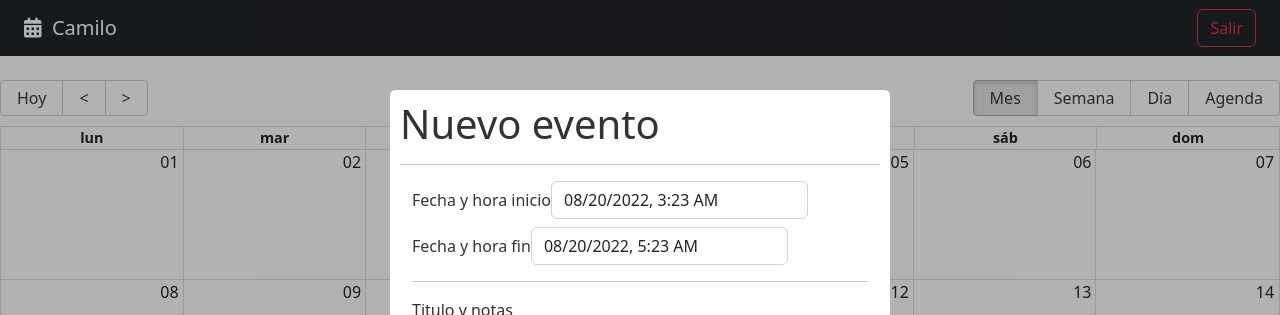
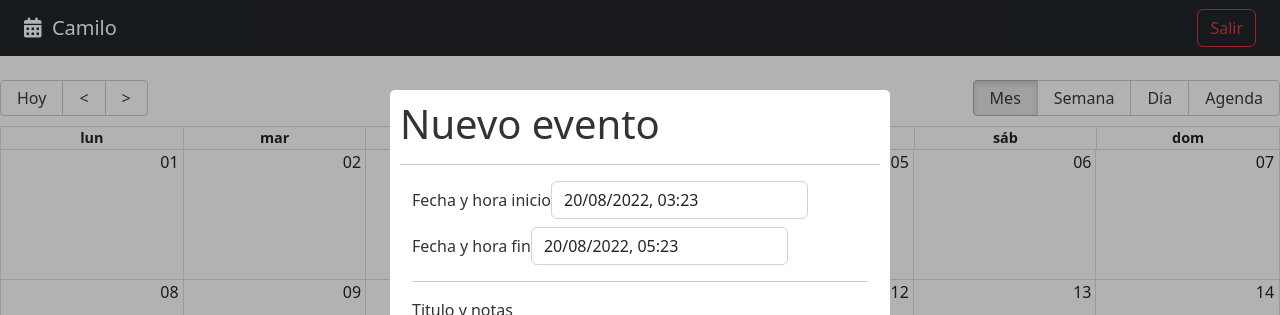
Before and after one commit to CamiloCortesM/calendarApp, a React (Vite) app: page / in a window 1280 px wide. Shown: the top 315 px of the page. Built offline with nearby package versions, Linux system fonts and the light colour scheme; some icons are missing.

Commit message:
Datepicker in Spanish

```diff
--- a/src/calendar/components/CalendarModal.jsx
+++ b/src/calendar/components/CalendarModal.jsx
@@ -1,9 +1,12 @@
 import React, { useState } from "react";
-import DatePicker from "react-datepicker";
+import DatePicker, { registerLocale } from "react-datepicker";
 import Modal from "react-modal";
 
 import "react-datepicker/dist/react-datepicker.css";
 import { addHours } from "date-fns";
+import es from "date-fns/locale/es";
+
+registerLocale("es", es);
 
 const customStyles = {
   content: {
@@ -66,6 +69,9 @@
             className="form-control"
             onChange={(date) => onDateChanged(date, "startDate")}
             dateFormat="Pp"
+            showTimeSelect
+            locale="es"
+            timeCaption="Hora"
           />
         </div>
 
@@ -78,6 +84,9 @@
             className="form-control"
             onChange={(date) => onDateChanged(date, "endDate")}
             dateFormat="Pp"
+            showTimeSelect
+            locale="es"
+            timeCaption="Hora"
           />
         </div>
 
```
